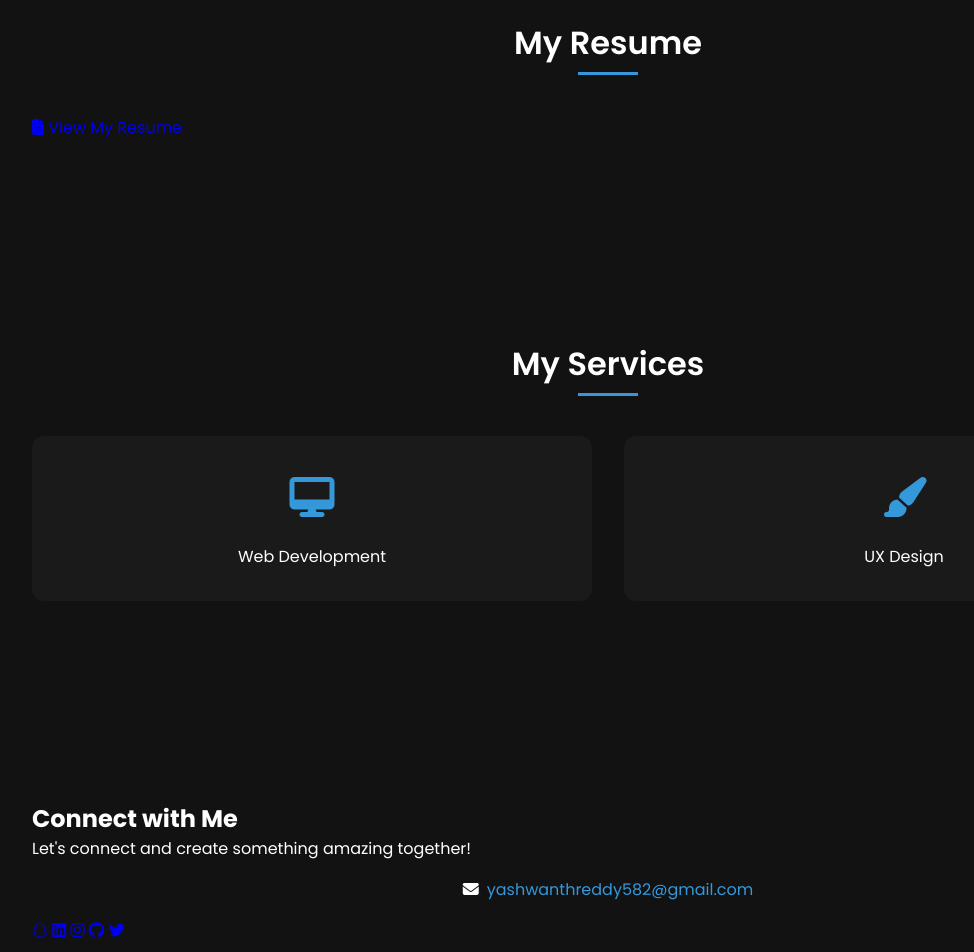
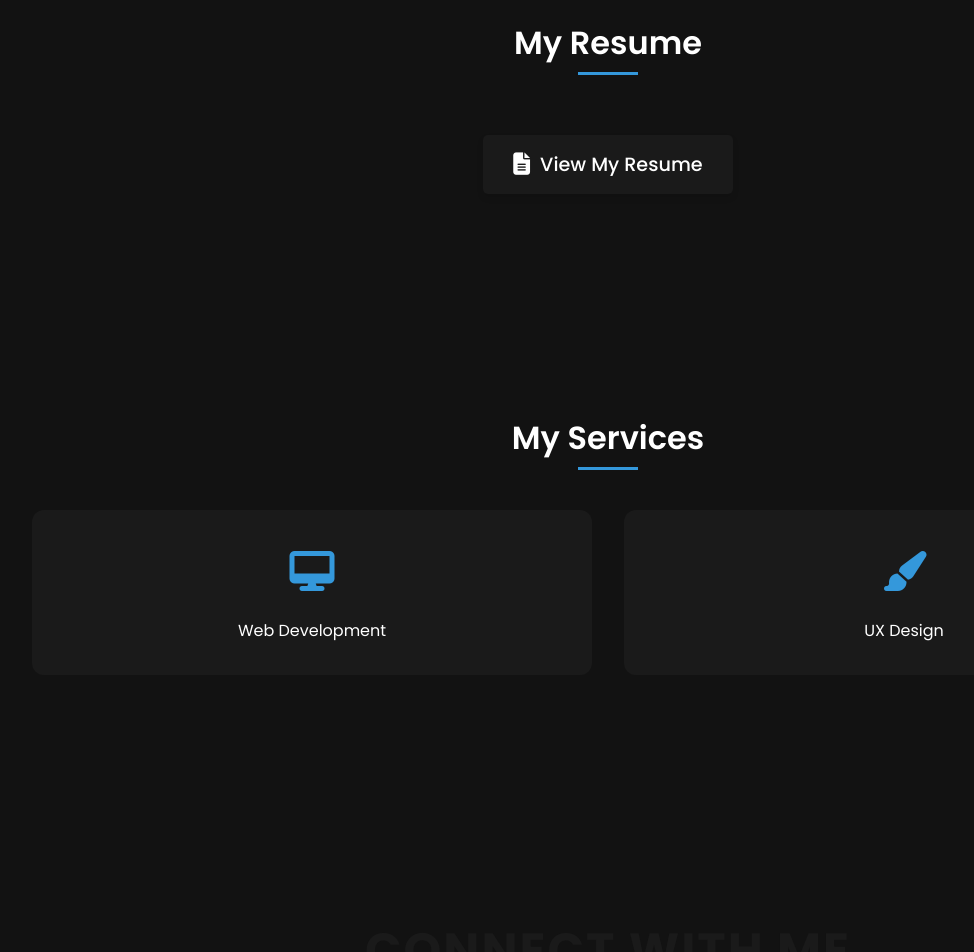
Before and after one commit to yashwanth2223/yashwanth2223.github.io, a plain HTML site: page index.html in a window 1280 px wide. Shown: the part 5220-6172 px from the top of the page, without its empty margins (32-1006 px from the left). Drawn offline with Linux system fonts and the light colour scheme.

Commit message:
Add files via upload

```diff
--- a/css/section.css
+++ b/css/section.css
@@ -88,3 +88,123 @@
     color: var(--secondary-color);
     margin-bottom: 1rem;
   }
+
+/* Resume Section Styles */
+.resume-container {
+  display: flex;
+  justify-content: center;
+  align-items: center;
+  padding: 20px;
+}
+
+.resume-button {
+  display: inline-flex;
+  align-items: center;
+  gap: 10px;
+  padding: 15px 30px;
+  background-color: var(--primary-color);
+  color: white;
+  text-decoration: none;
+  border-radius: 5px;
+  font-size: 1.2rem;
+  font-weight: 500;
+  transition: all 0.3s ease;
+  box-shadow: 0 4px 6px rgba(0, 0, 0, 0.1);
+}
+
+.resume-button:hover {
+  transform: translateY(-2px);
+  box-shadow: 0 6px 8px rgba(0, 0, 0, 0.2);
+  background-color: var(--primary-color-dark);
+}
+
+.resume-button i {
+  font-size: 1.4rem;
+}
+
+/* Contact Section Styles */
+.contact-container {
+  text-align: center;
+  max-width: 800px;
+  margin: 0 auto;
+  padding: 40px 20px;
+}
+
+.contact-title {
+  font-size: 3rem;
+  margin-bottom: 30px;
+  color: var(--primary-color);
+  text-transform: uppercase;
+  letter-spacing: 2px;
+}
+
+.contact-text {
+  font-size: 1.2rem;
+  margin-bottom: 30px;
+  color: var(--text-color);
+}
+
+.contact-email {
+  margin-bottom: 40px;
+}
+
+.contact-email a {
+  font-size: 1.3rem;
+  color: var(--primary-color);
+  text-decoration: none;
+  transition: color 0.3s ease;
+}
+
+.contact-email a:hover {
+  color: var(--primary-color-dark);
+}
+
+.contact-social {
+  display: flex;
+  justify-content: center;
+  gap: 25px;
+  margin-top: 30px;
+}
+
+.social-icon {
+  display: flex;
+  align-items: center;
+  justify-content: center;
+  width: 60px;
+  height: 60px;
+  border-radius: 50%;
+  background-color: var(--primary-color);
+  color: white;
+  text-decoration: none;
+  transition: all 0.3s ease;
+}
+
+.social-icon i {
+  font-size: 2rem;
+}
+
+.social-icon:hover {
+  transform: translateY(-5px);
+  box-shadow: 0 5px 15px rgba(0, 0, 0, 0.3);
+}
+
+/* Social Media Specific Colors */
+.social-icon:hover i.fa-linkedin {
+  color: #0077b5;
+}
+
+.social-icon:hover i.fa-github {
+  color: #333;
+}
+
+.social-icon:hover i.fa-instagram {
+  color: #e4405f;
+}
+
+.social-icon:hover i.fa-snapchat {
+  color: #fffc00;
+}
+
+.social-icon:hover i.fa-twitter {
+  color: #1da1f2;
+}
```
